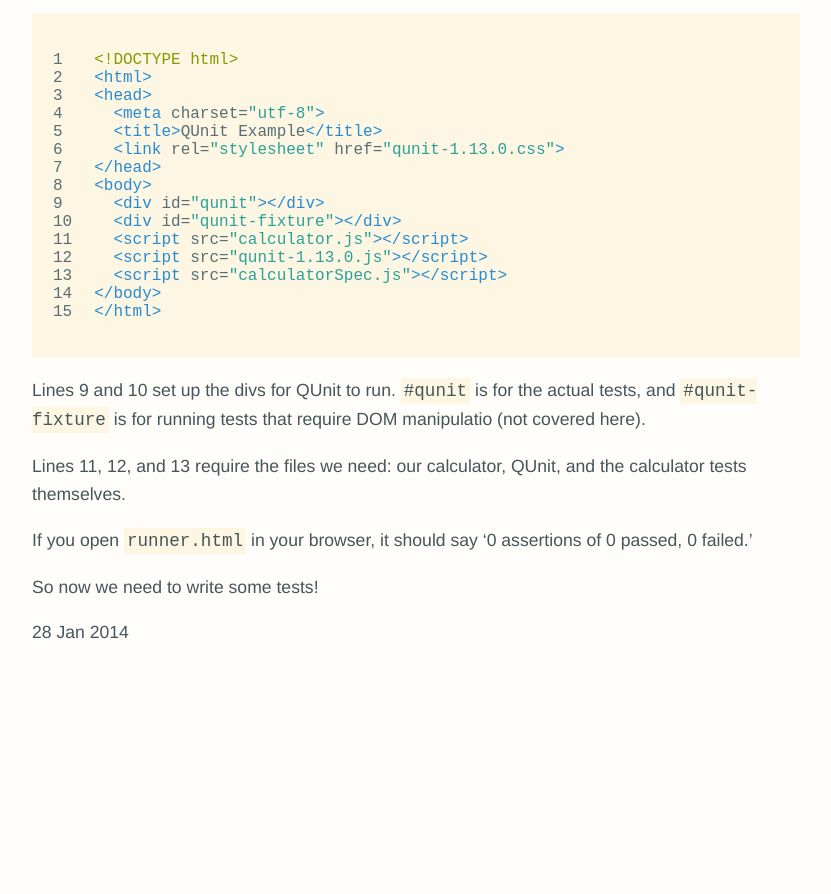
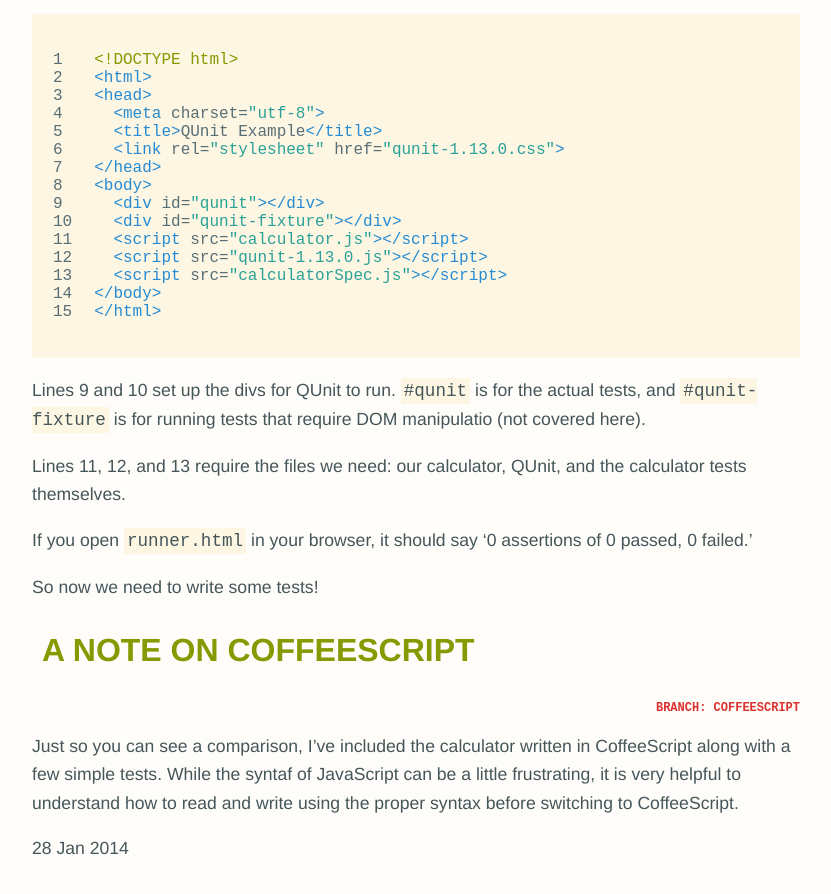
Before and after one commit to feministy/testing, a Jekyll site: the page built from _posts/2014-01-28-javascript-qunit-calculator.md, in a window 1280 px wide and 900 px high, scrolled down 2956 px. Shown: the top 894 px of the window, without its empty margins (224-1055 px from the left). Built offline with Jekyll 4.4.1, drawn with Linux system fonts in a browser that asks for light colours; Markdown is read by kramdown in place of the engine named in the settings; before the commit the page ends 3640 px from its top, so only the background shows below that.

Commit message:
note about coffeescript

```diff
--- a/_posts/2014-01-28-javascript-qunit-calculator.md
+++ b/_posts/2014-01-28-javascript-qunit-calculator.md
@@ -157,3 +157,9 @@ Lines 11, 12, and 13 require the files we need: our calculator, QUnit, and the c
 If you open `runner.html` in your browser, it should say '0 assertions of 0 passed, 0 failed.'
 
 So now we need to write some tests!
+
+# A note on Coffeescript
+
+###### branch: coffeescript
+
+Just so you can see a comparison, I've included the calculator written in CoffeeScript along with a few simple tests. While the syntaf of JavaScript can be a little frustrating, it is very helpful to understand how to read and write using the proper syntax before switching to CoffeeScript.
```
